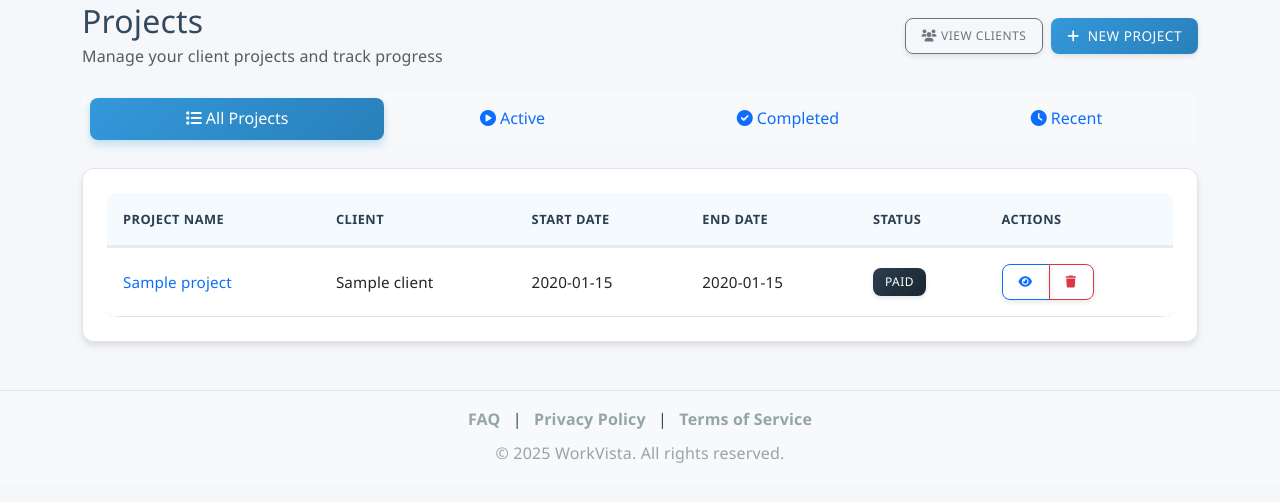
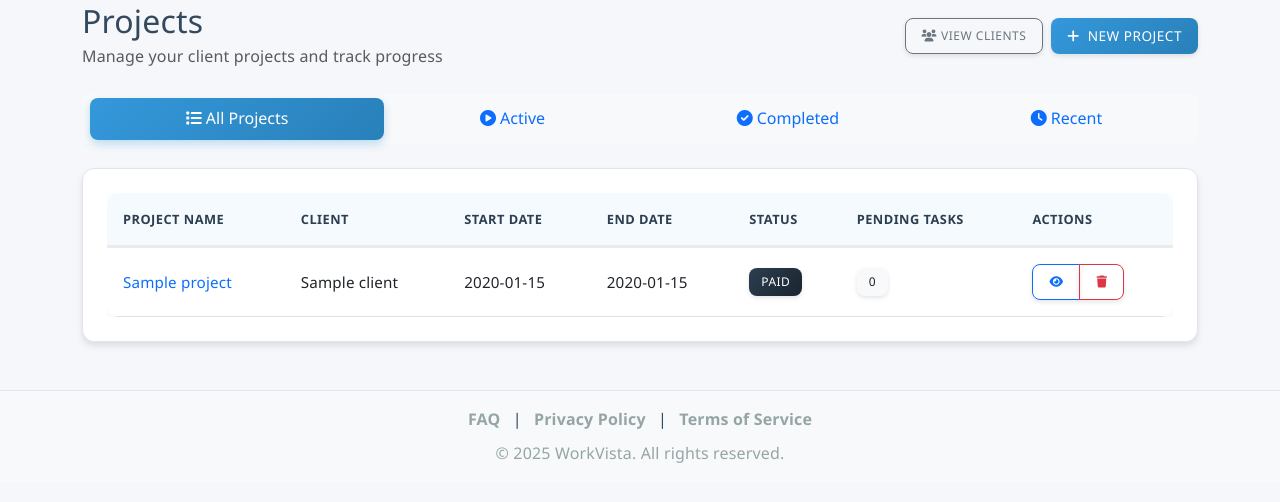
Before and after one commit to Gabangxa/FreelanceDash1, a Flask app: page /projects in a window 1280 px wide. Shown: the part 159-661 px from the top of the page. Run offline with Flask 3, Linux system fonts and the light colour scheme; a user stored in the database is signed in; tables that the repository leaves empty hold one stand-in row (values such as "Sample post").

Commit message:
Show number of unfinished tasks for each project on the project list
Adds a 'Pending Tasks' column to the project list, displaying the count of pending tasks using SQLAlchemy to query for each project.

Replit-Commit-Author: Agent
Replit-Commit-Session-Id: 3993885a-7f06-43a0-96d7-334b33bf4933
Replit-Commit-Screenshot-Url: https://storage.googleapis.com/screenshot-production-us-central1/088f28d3-b1d1-446b-8e43-af70b6701115/fed24837-472f-4fa2-ac03-4ed5537af3ae.jpg

```diff
--- a/projects/routes.py
+++ b/projects/routes.py
@@ -137,8 +137,22 @@ def dashboard():
 @handle_db_errors
 def list_projects():
     try:
-        # Optimized query with eager loading
-        projects = Project.query.filter_by(user_id=current_user.id).all()
+        # Query projects with pending tasks count
+        projects_query = db.session.query(
+            Project,
+            func.count(Task.id).label('pending_tasks_count')
+        ).outerjoin(
+            Task, (Task.project_id == Project.id) & (Task.status == 'pending')
+        ).filter(
+            Project.user_id == current_user.id
+        ).group_by(Project.id).all()
+
+        # Convert to list of projects with pending_tasks_count attribute
+        projects = []
+        for project, pending_count in projects_query:
+            project.pending_tasks_count = pending_count
+            projects.append(project)
+
         return render_template('projects/list.html', projects=projects)
     except SQLAlchemyError as e:
         logger.error(f"Database error in list_projects: {str(e)}")
--- a/templates/projects/list.html
+++ b/templates/projects/list.html
@@ -70,6 +70,7 @@
                         <th>Start Date</th>
                         <th>End Date</th>
                         <th>Status</th>
+                        <th>Pending Tasks</th>
                         <th>Actions</th>
                     </tr>
                 </thead>
@@ -96,6 +97,11 @@
                             </span>
                         </td>
                         <td>
+                            <span class="badge bg-{{ 'warning' if project.pending_tasks_count > 0 else 'light' }} text-{{ 'dark' if project.pending_tasks_count == 0 else 'white' }}">
+                                {{ project.pending_tasks_count|default(0) }}
+                            </span>
+                        </td>
+                        <td>
                             <div class="btn-group">
                                 <a href="{{ url_for('projects.view_project', id=project.id) }}"
                                    class="btn btn-sm btn-outline-primary">
```
Also changed, not shown: attached_assets/image_1751573854534.png (added).
